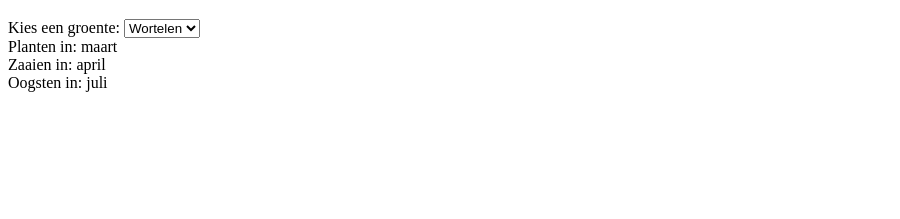
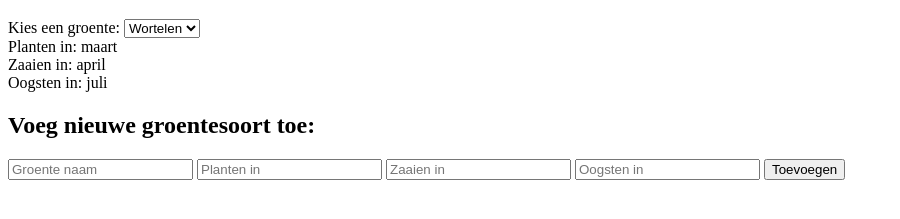
Before and after one commit to adompig/kassen, a plain HTML site: page index.html in a window 1280 px wide. Shown: the part 61-280 px from the top of the page, without its empty margins (0-900 px from the left). Drawn offline with Linux system fonts and the light colour scheme.

Commit message:
Update index.html

```diff
--- a/index.html
+++ b/index.html
@@ -4,8 +4,10 @@
   <meta charset="UTF-8">
   <meta name="viewport" content="width=device-width, initial-scale=1.0">
   <title>Groente Kalender</title>
+  <link rel="stylesheet" href="style.css">
 </head>
 <body>
+  <div class="container">
     <h1>Groente Kalender</h1>
 
     <label for="groente">Kies een groente:</label>
@@ -15,9 +17,19 @@
       <!-- Voeg hier andere groentesoorten toe -->
     </select>
 
+    <div class="calendar">
       <div id="planten"></div>
       <div id="zaaien"></div>
       <div id="oogsten"></div>
+    </div>
+
+    <h2>Voeg nieuwe groentesoort toe:</h2>
+    <input type="text" id="nieuweGroente" placeholder="Groente naam">
+    <input type="text" id="nieuwePlanten" placeholder="Planten in">
+    <input type="text" id="nieuweZaaien" placeholder="Zaaien in">
+    <input type="text" id="nieuweOogsten" placeholder="Oogsten in">
+    <button onclick="voegGroenteToe()">Toevoegen</button>
+  </div>
 
   <script src="script.js"></script>
 </body>
```
Lines whose indentation alone changed are shown as unchanged.
